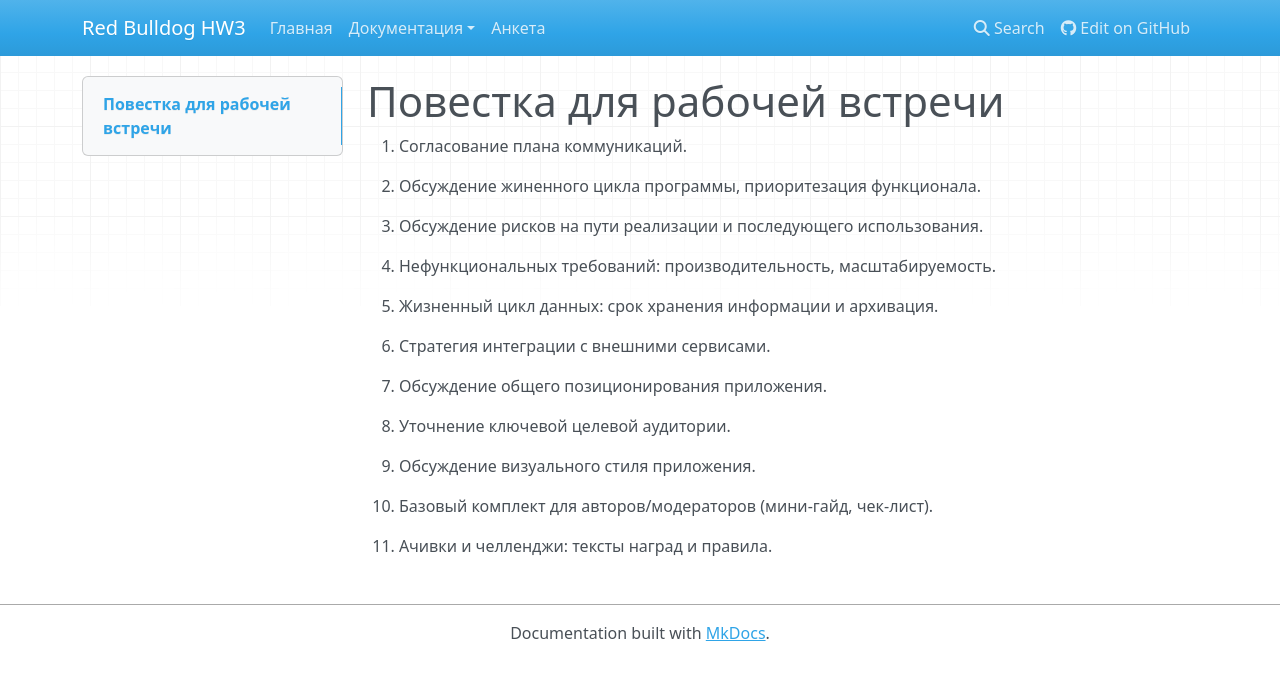
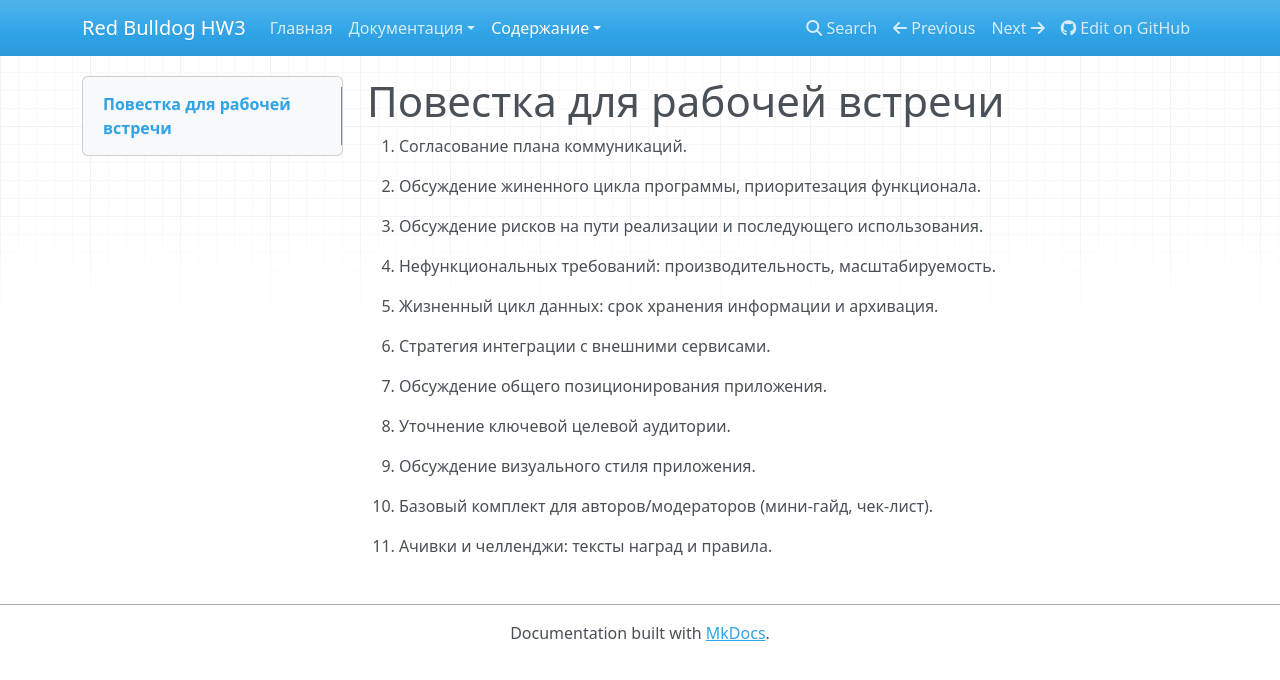
Before and after one commit to exectly7/hw3-groudyna, an MkDocs documentation site: the page built from files/content/interview-questions.md, in a window 1280 px wide. Shown: the top 680 px of the page. Built offline with MkDocs 1.6.1, drawn with Linux system fonts in a browser that asks for light colours; nearby versions of some CDN libraries; part of the change alters nothing that is shown.

Commit message:
new: new files on mkdocs

```diff
--- a/mkdocs.yml
+++ b/mkdocs.yml
@@ -10,4 +10,9 @@ nav:
       - Процесс: docs/contribution.md
       - Работа команды: docs/workflow.md
       - CI/CD: docs/ci-cd.md
-  - Анкета: content/questionnaire.md
+  - Содержание:
+      - Анкета: content/questionnaire.md
+      - Заполненная анкета: content/questionnaire.md
+      - Повестка рабочей встречи: content/interview-questions.md
+      - Протокол рабочей встречи: content/interview-protocol.md
+      - План коммуникаций: content/interview-protocol.md
```
